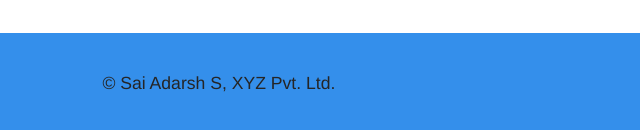
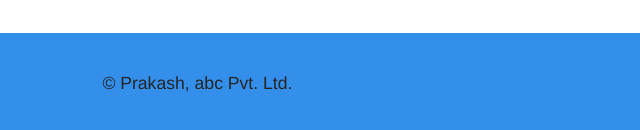
Before and after one commit to Prakash842277/Responsive-Resume, a plain HTML site: page index.html in a window 1280 px wide. Shown: the part 1336-1466 px from the top of the page, 0-640 px from the left. Drawn offline with nearby package versions, Linux system fonts and the light colour scheme; a web font is replaced by a local one.

Commit message:
Update index.html

```diff
--- a/index.html
+++ b/index.html
@@ -1091,7 +1091,7 @@
   <footer>
     <div class="wrapper">
       <div class="container-content">
-        <p>© Sai Adarsh S, XYZ Pvt. Ltd.</p>
+        <p>© Prakash, abc Pvt. Ltd.</p>
       </div>
       <div class="container-social">
         <div class="container-icons">
```
